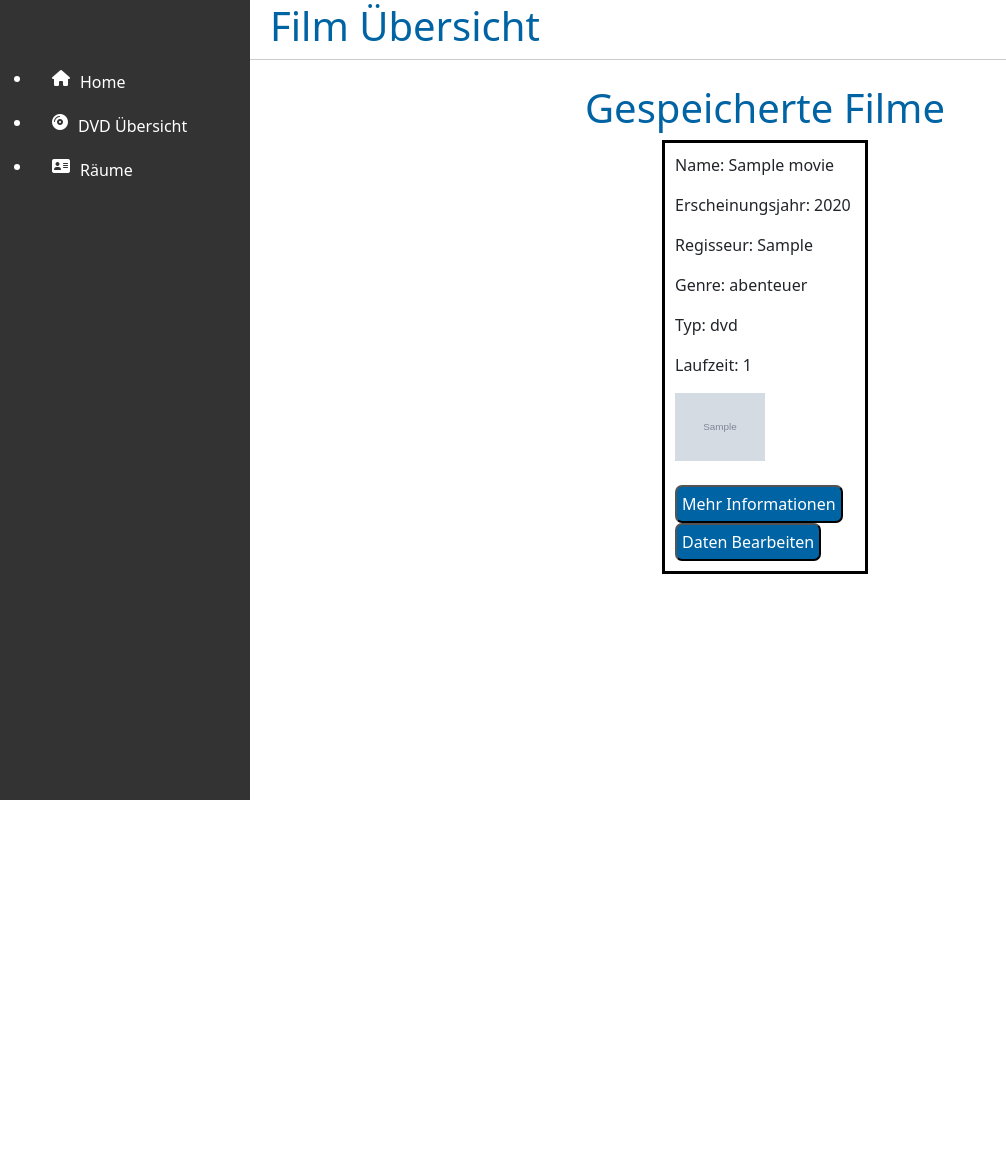
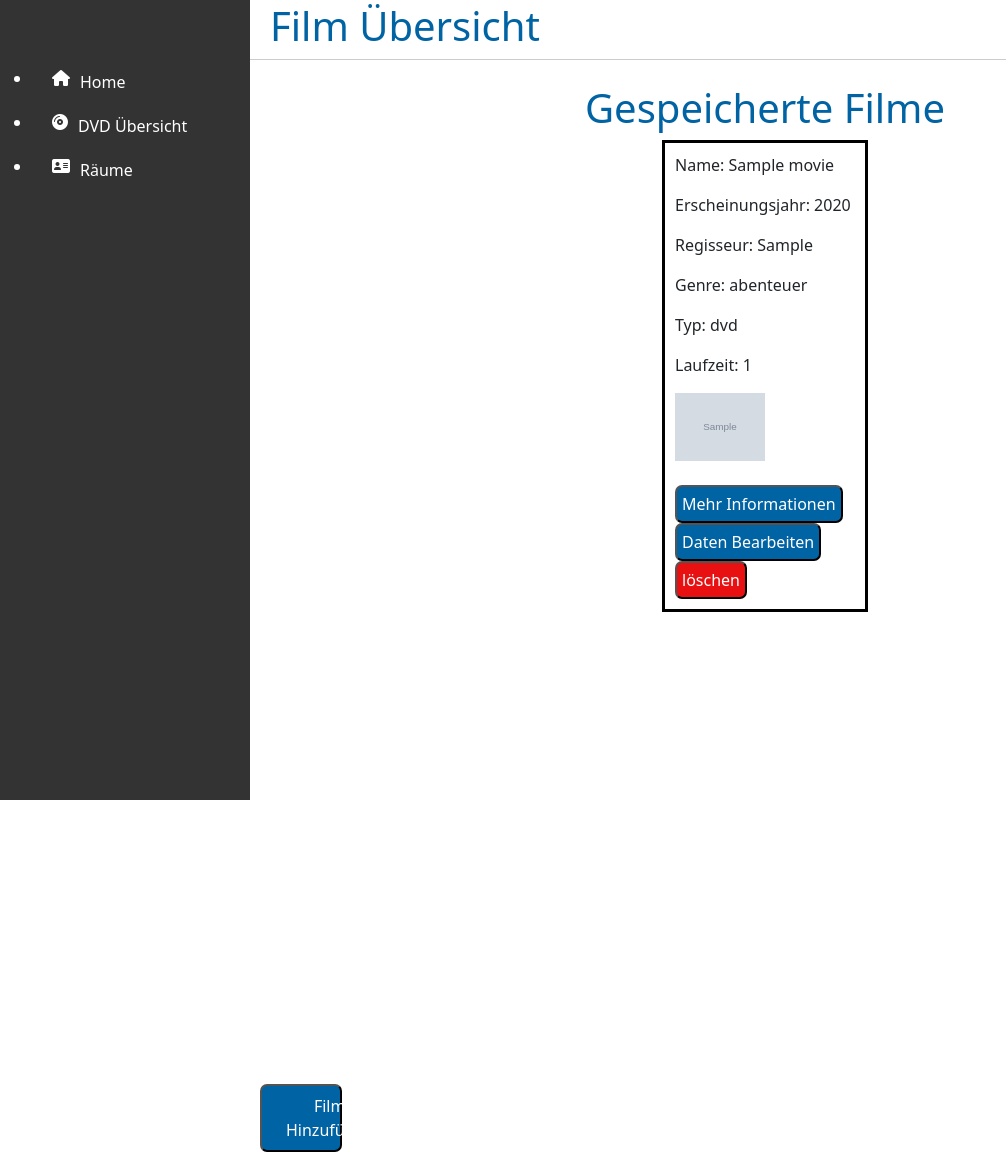
Before and after one commit to Christian-Hummel/Video_Organizer, a Django app: page /overview/ in a window 1280 px wide. Shown: the whole page, without its empty margins (0-1006 px from the left). Before the commit the page ends 800 px from the top, so only its background shows below. Run offline with Django 5.2, Linux system fonts and the light colour scheme; tables that the repository leaves empty hold one stand-in row (values such as "Sample post"); grey boxes marked "Sample" are stand-in pictures.

Commit message:
added buttons to add and delete movies

```diff
--- a/templates/overview.html
+++ b/templates/overview.html
@@ -56,12 +56,17 @@
 
             <br>
             <br>
-            <button class="bluebutton" onclick="parent.location='/overview'">Mehr Informationen</button><button class="bluebutton" onclick="parent.location='/dvd/update/{{ movie.id }}'">Daten Bearbeiten</button>
+            <button class="bluebutton" onclick="parent.location='/overview'">Mehr Informationen</button>
+            <button class="bluebutton" onclick="parent.location='/dvd/update/{{ movie.id }}'">Daten Bearbeiten</button>
+            <button class="redbutton" onclick="parent.location='/dvd/delete/{{ movie.id }}'">löschen</button>
 
         </div>
         <br>
         {% endfor %}
         </div>
+
+
+        <button class="addbutton position-relative d-flex align-items-center me-3 py-2 px-4" onclick="parent.location='/dvd'">Film Hinzufügen</button>
 
 
 
```
